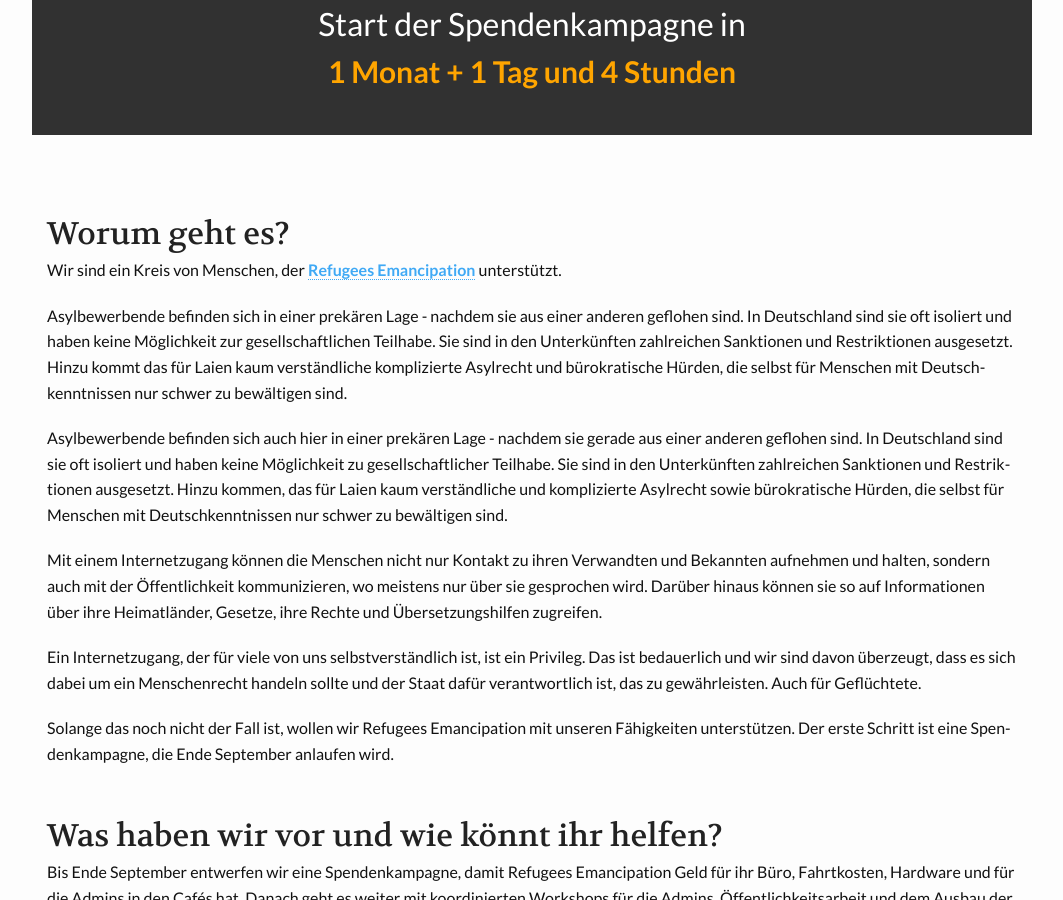
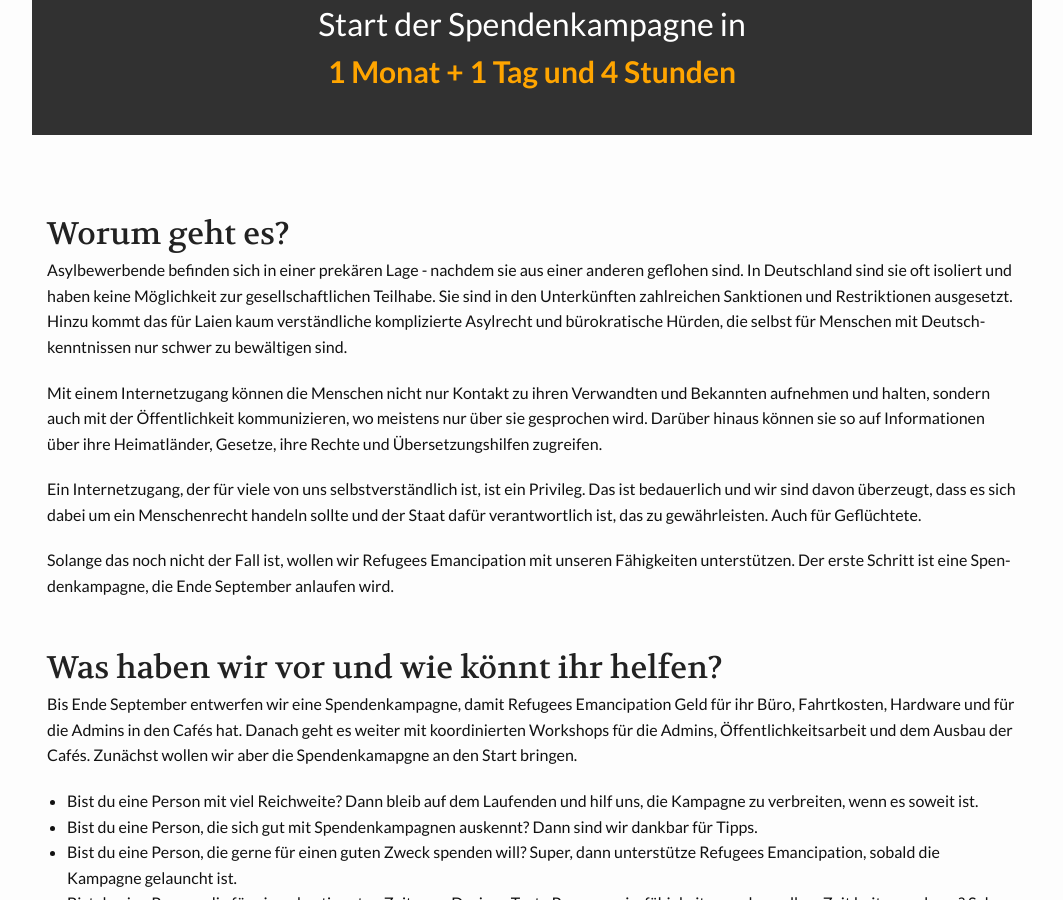
Before and after one commit to refugee-emancipation/crowd-funding, a Jekyll site: the page built from index.md, in a window 1280 px wide and 900 px high, scrolled down 1339 px. Shown: the whole window, without its empty margins (108-1171 px from the left). Built offline with Jekyll 4.4.1, drawn with Linux system fonts in a browser that asks for light colours; comment, search, counter and statistics services are not loaded.

Commit message:
Delete duplicate paragraph and 1st sentence

```diff
--- a/index.md
+++ b/index.md
@@ -20,11 +20,8 @@
 ---
 
 ## Worum geht es?
-Wir sind ein Kreis von Menschen, der [Refugees Emancipation](http://refugeesemancipation.com/) unterstützt.
 
 Asylbewerbende befinden sich in einer prekären Lage - nachdem sie aus einer anderen geflohen sind. In Deutschland sind sie oft isoliert und haben keine Möglichkeit zur gesellschaftlichen Teilhabe. Sie sind in den Unterkünften zahlreichen Sanktionen und Restriktionen ausgesetzt. Hinzu kommt das für Laien kaum verständliche komplizierte Asylrecht und bürokratische Hürden, die selbst für Menschen mit Deutschkenntnissen nur schwer zu bewältigen sind.
-
-Asylbewerbende befinden sich auch hier in einer prekären Lage - nachdem sie gerade aus einer anderen geflohen sind. In Deutschland sind sie oft isoliert und haben keine Möglichkeit zu gesellschaftlicher Teilhabe. Sie sind in den Unterkünften zahlreichen Sanktionen und Restriktionen ausgesetzt. Hinzu kommen, das für Laien kaum verständliche und komplizierte Asylrecht sowie bürokratische Hürden, die selbst für Menschen mit Deutschkenntnissen nur schwer zu bewältigen sind.
 
 Mit einem Internetzugang können die Menschen nicht nur Kontakt zu ihren Verwandten und Bekannten aufnehmen und halten, sondern auch mit der Öffentlichkeit kommunizieren, wo meistens nur über sie gesprochen wird. Darüber hinaus können sie so auf Informationen über ihre Heimatländer, Gesetze, ihre Rechte und Übersetzungshilfen zugreifen.
 
```
